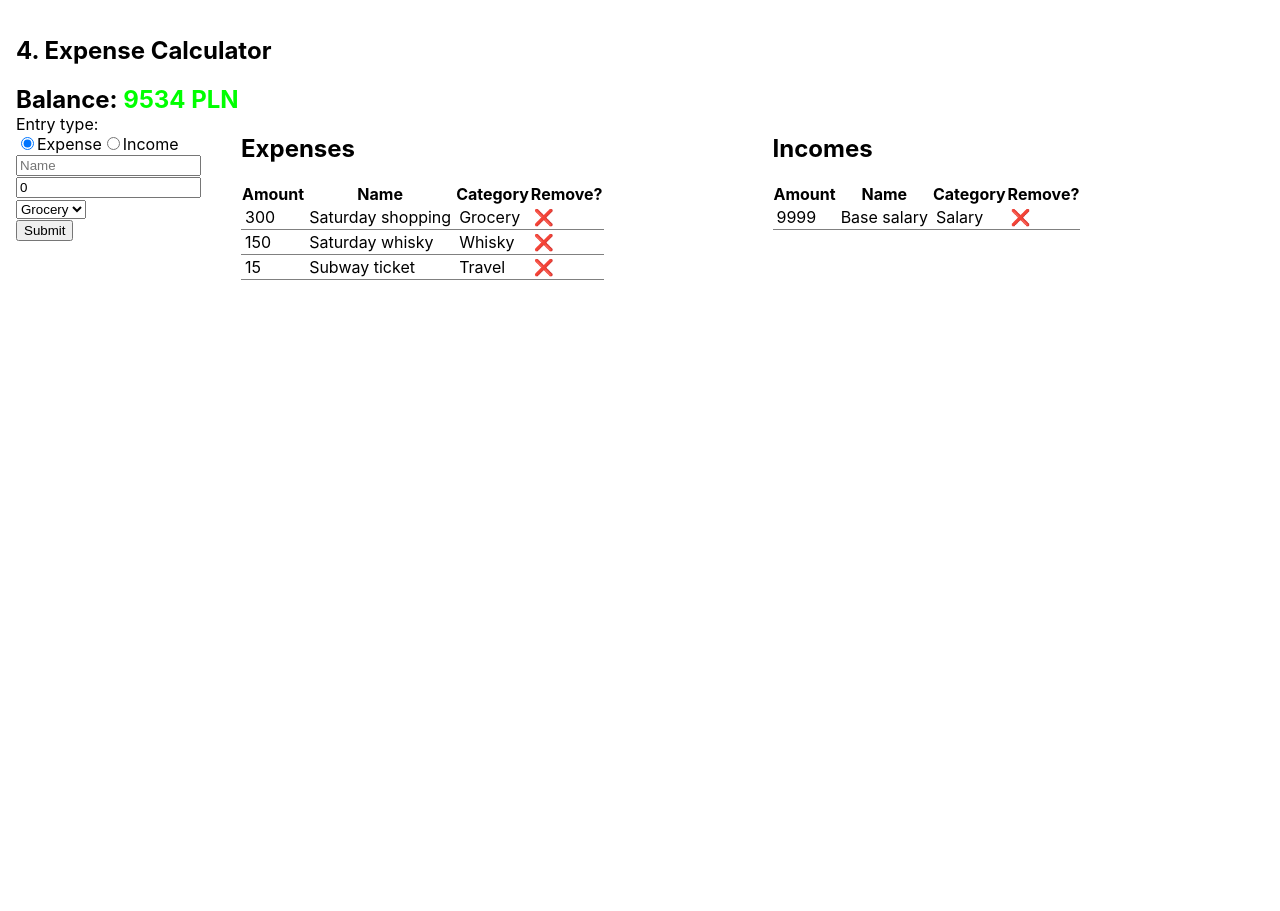
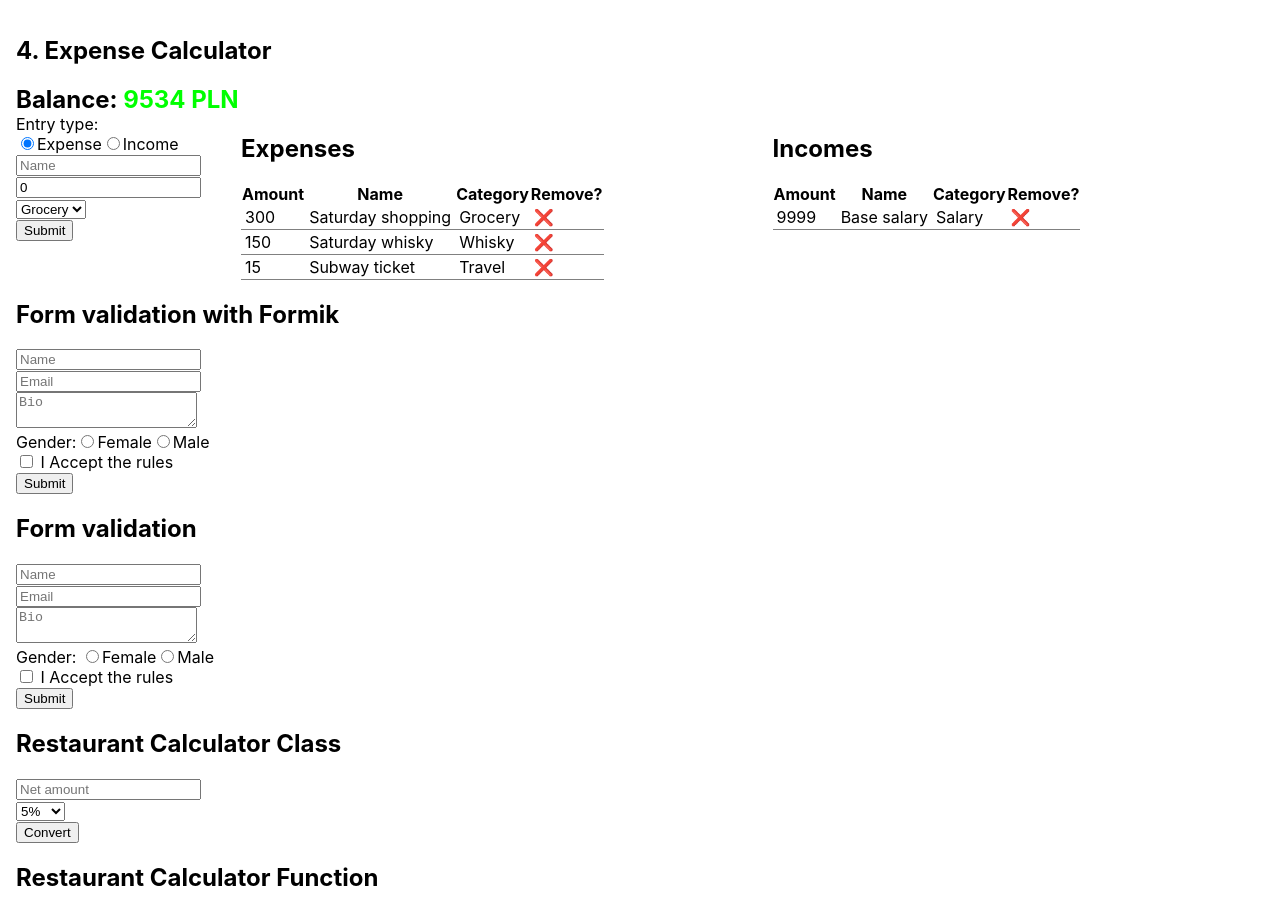
Before and after one commit to PabloMD/rs-4-events, a React (Create React App) app: page / in a window 1280 px wide. Shown: the top 911 px of the page. Before the commit the page ends 800 px from the top, so only its background shows below. Built offline with nearby package versions, Linux system fonts and the light colour scheme.

Commit message:
show all components

```diff
--- a/src/App.js
+++ b/src/App.js
@@ -1,19 +1,19 @@
 import './App.css';
 import ExpenseCalculator from './components/ExpenseCalculator/ExpenseCalculator';
 
-// import FormikValidation from './components/FormikValidation';
-// import FormValidation from './components/FormValidation';
-// import RestaurantCalc, { RestaurantCalcFunc } from './components/RestaurantCalc';
+import FormikValidation from './components/FormikValidation';
+import FormValidation from './components/FormValidation';
+import RestaurantCalc, { RestaurantCalcFunc } from './components/RestaurantCalc';
 
 
 function App() {
   return (
     <div className="App">
       <ExpenseCalculator />
-      {/* <FormikValidation /> */}
-      {/* <FormValidation /> */}
-      {/* <RestaurantCalc /> */}
-      {/* <RestaurantCalcFunc /> */}
+      <FormikValidation />
+      <FormValidation />
+      <RestaurantCalc />
+      <RestaurantCalcFunc />
     </div>
   );
 }
```
